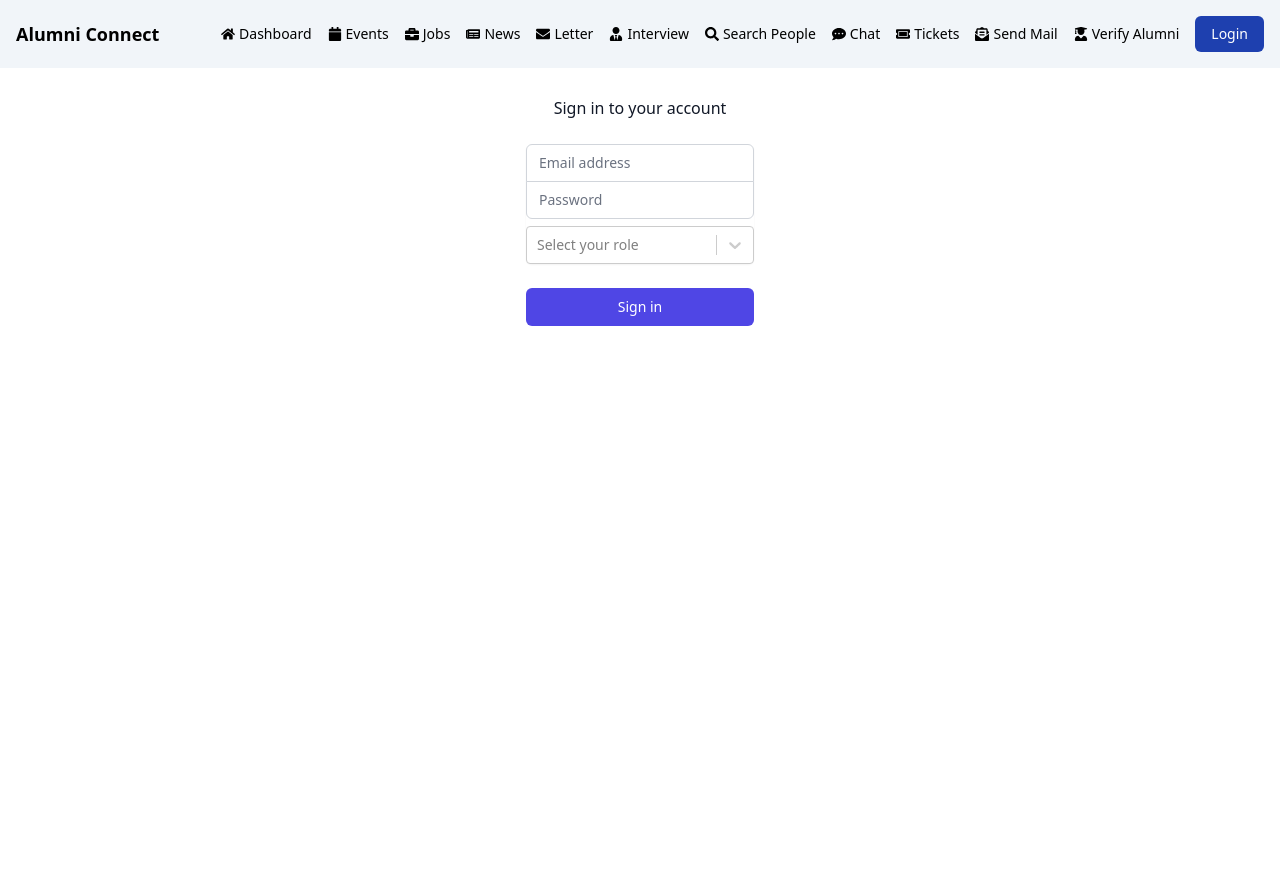
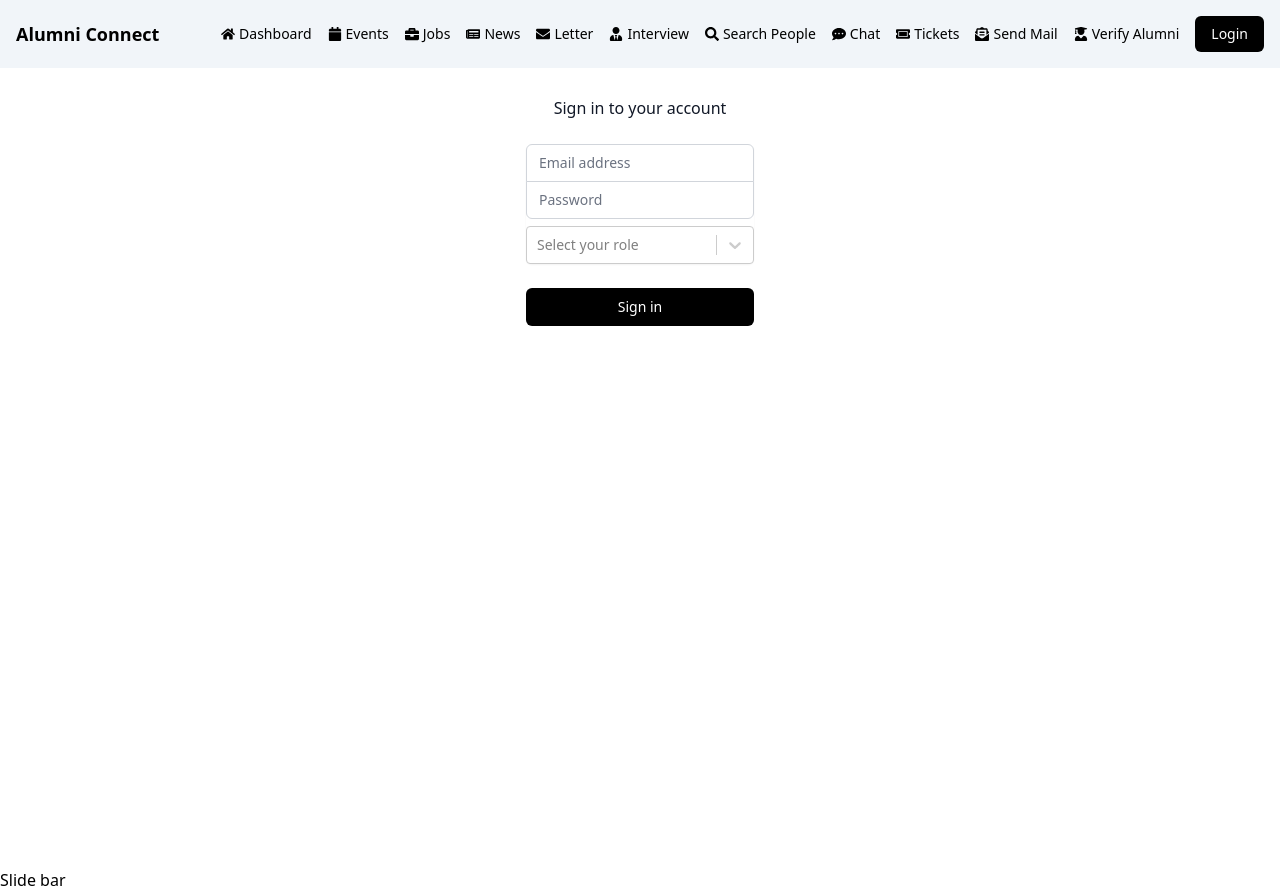
Before and after one commit to SahilAli8808/Alumni-Connect-Redesign, a React (Vite) app in the folder Frontend/: page / in a window 1280 px wide. Before the commit the page ends 868 px from the top, so only its background shows below. Built offline with nearby package versions, Linux system fonts and the light colour scheme.

Commit message:
Add Slidebar component and update Topbar styling

```diff
--- a/Frontend/src/App.jsx
+++ b/Frontend/src/App.jsx
@@ -5,6 +5,7 @@ import Topbar from './Components/Topbar'
 import HomeCard from './Components/HomeCard'
 import Navbar from './Components/Navbar'
 import Login from './pages/Login'
+import Slidebar from './Components/Slidebar'
 
 function App() {
 
@@ -15,6 +16,7 @@ function App() {
       {/* <Navbar/> */}
       <Topbar/>
     <Login/>
+    <Slidebar/>
     {/* <Home/> */}
      {/* <HomeCard/> */}
 
--- /dev/null
+++ b/Frontend/src/Components/Slidebar.jsx
@@ -0,0 +1,10 @@
+//
+function Slidebar(){
+    return (
+        <>
+        <h1> Slide bar</h1>
+        </>
+    )
+
+}
+export default Slidebar;
--- a/Frontend/src/Components/Topbar.jsx
+++ b/Frontend/src/Components/Topbar.jsx
@@ -41,7 +41,7 @@ function Topbar() {
         <a href="/verify-alumni" className="text-sm flex items-center">
           <FaUserGraduate className="mr-1" /> Verify Alumni
         </a>
-        <a href="/login" className="bg-blue-800 text-white px-4 py-2 rounded-md text-sm font-medium">
+        <a href="/login" className="bg-black text-white px-4 py-2 rounded-md text-sm font-medium">
            Login
         </a>
       </nav>
--- a/Frontend/src/pages/Login.jsx
+++ b/Frontend/src/pages/Login.jsx
@@ -81,7 +81,7 @@ function Login() {
           <div>
             <button
               type="submit"
-              className="group relative w-full flex justify-center py-2 px-4 border border-transparent text-sm font-medium rounded-md text-white bg-indigo-600 hover:bg-indigo-700 focus:outline-none focus:ring-2 focus:ring-offset-2 focus:ring-indigo-500"
+              className="group relative w-full flex justify-center py-2 px-4 border border-transparent text-sm font-medium rounded-md text-white bg-black hover:bg-black-700 focus:outline-none focus:ring-2 focus:ring-offset-2 focus:ring-indigo-500"
             >
               {/* <span className="absolute left-0 inset-y-0 flex items-center pl-3">
 
```
